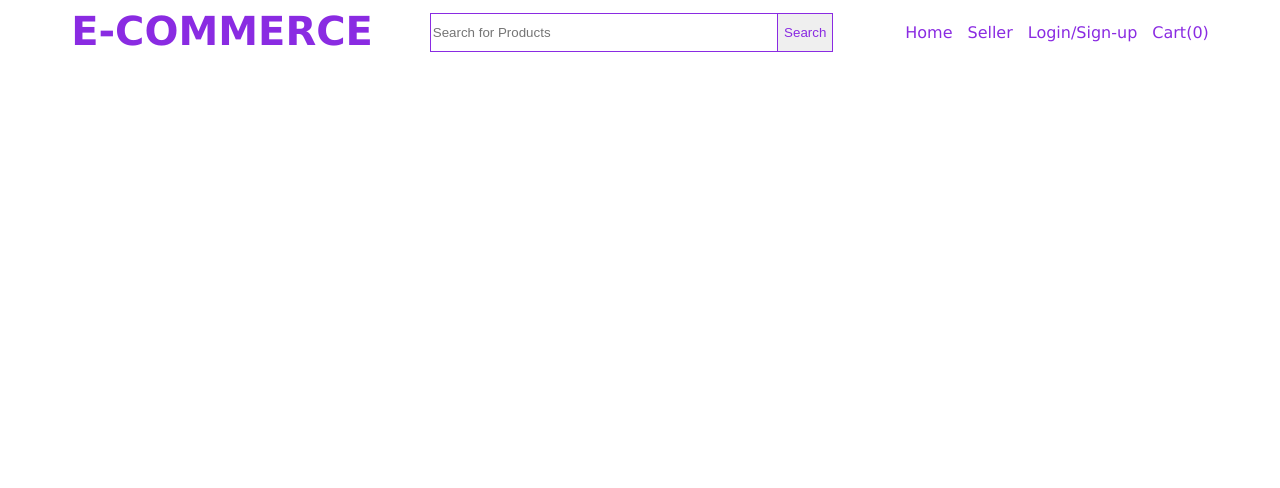
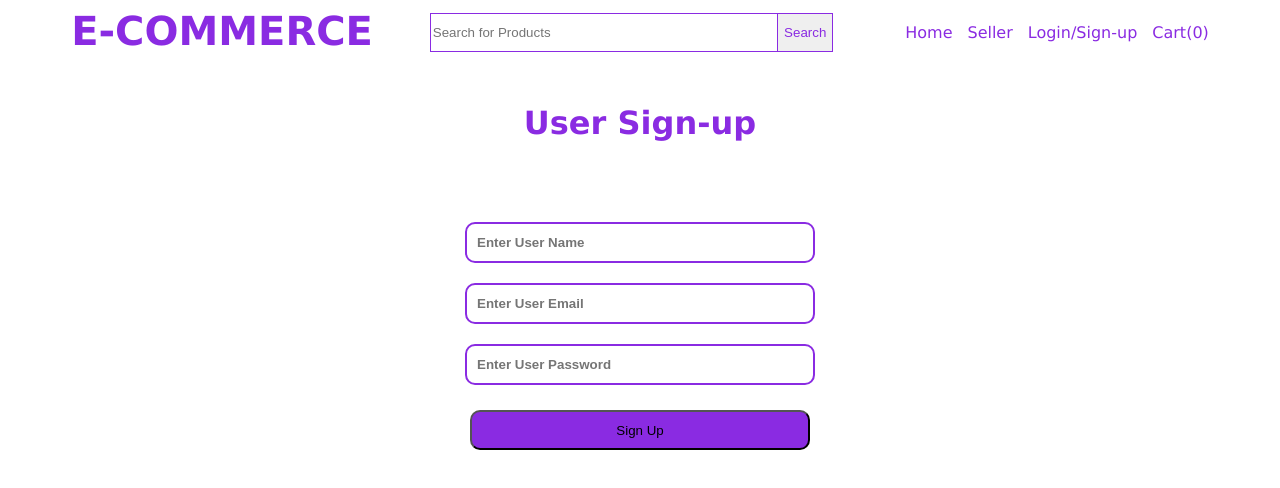
Before and after one commit to Hasul79/E-commerce-Project-Setup-__Angular, an Angular app: page /user-auth in a window 1280 px wide. Before the commit this address led to /. Shown: the top 488 px of the page. Built offline with nearby package versions, Linux system fonts and the light colour scheme.

Commit message:
create 'user'

```diff
--- a/db.json
+++ b/db.json
@@ -95,5 +95,19 @@
       "image": "http://saturnnb.ru/wa-data/public/shop/products/21/00/21/images/48/48.750x0.jpg",
       "id": 7
     }
+  ],
+  "users": [
+    {
+      "name": "Has",
+      "email": "has@has.com",
+      "password": "has777",
+      "id": 1
+    },
+    {
+      "name": "Has",
+      "email": "has@has.com",
+      "password": "has777",
+      "id": 2
+    }
   ]
 }
--- a/src/app/app-routing.module.ts
+++ b/src/app/app-routing.module.ts
@@ -8,6 +8,7 @@
 import { SellerAuthComponent } from './seller-auth/seller-auth.component';
 import { SellerHomeComponent } from './seller-home/seller-home.component';
 import { SellerUpdateProductComponent } from './seller-update-product/seller-update-product.component';
+import { UserAuthComponent } from './user-auth/user-auth.component';
 
 const routes: Routes = [
   {
@@ -40,6 +41,10 @@
   {
     path: 'details/:productId',
     component: ProductDetailsComponent,
+  },
+  {
+    path: 'user-auth',
+    component: UserAuthComponent,
   }
 
 ];
--- a/src/app/header/header.component.html
+++ b/src/app/header/header.component.html
@@ -17,7 +17,7 @@
         <ul *ngSwitchCase="'default'">
             <li><a routerLink="">Home</a></li>
             <li><a routerLink="seller-auth">Seller</a></li>
-            <li><a href="#">Login/Sign-up</a></li>
+            <li><a routerLink="/user-auth">Login/Sign-up</a></li>
             <li><a href="#">Cart(0)</a></li>
         </ul>
 
--- a/src/app/seller-auth/seller-auth.component.css
+++ b/src/app/seller-auth/seller-auth.component.css
@@ -1,10 +1,11 @@
 .sign-up , .login{
     text-align: center;
-    margin-top: 80px;
-    margin-bottom: 50px;
+}
+.sign-up h1, .login h1{
+    margin-top: 50px;
+    margin-bottom: 80px;
     color:blueviolet;
 }
-
 .h1{
     color:blueviolet;
     background-color: white;
--- /dev/null
+++ b/src/app/services/user.service.ts
@@ -0,0 +1,24 @@
+import { HttpClient } from '@angular/common/http';
+import { Injectable } from '@angular/core';
+import { Router } from '@angular/router';
+import { signUp } from '../data-type';
+
+@Injectable({
+  providedIn: 'root'
+})
+export class UserService {
+
+  constructor(private http: HttpClient, private router:Router) { }
+    userSignUp(user: signUp){
+    // console.warn(user);
+    this.http.post("http://localhost:3000/users", user, {observe: 'response'})
+  .subscribe((result) => {
+    console.warn(result);
+    if(result){
+      localStorage.setItem('user', JSON.stringify(result.body));
+      this.router.navigate(['/'])
+    }
+
+  })
+  }
+}
--- a/src/app/user-auth/user-auth.component.css
+++ b/src/app/user-auth/user-auth.component.css
@@ -0,0 +1,6 @@
+.user-auth h1 {
+    margin-top: 50px;
+    margin-bottom: 80px;
+    color:blueviolet;
+    text-align: center;
+}
--- a/src/app/user-auth/user-auth.component.html
+++ b/src/app/user-auth/user-auth.component.html
@@ -1 +1,29 @@
-<p>user-auth works!</p>
+<div class="user-auth">
+    <h1>User Sign-up</h1>
+    <form #userSignUp="ngForm" class="common-form" (ngSubmit)="signUp(userSignUp.value)">
+<input
+    type="text"
+    class="form-input"
+    placeholder="Enter User Name"
+    name="name"
+    ngModel
+     />
+
+     <input
+    type="text"
+    class="form-input"
+    placeholder="Enter User Email"
+    name="email"
+    ngModel
+     />
+
+     <input
+    type="password"
+    class="form-input"
+    placeholder="Enter User Password"
+    name="password"
+    ngModel
+     />
+     <button class="form-button">Sign Up</button>
+    </form>
+</div>
--- a/src/app/user-auth/user-auth.component.ts
+++ b/src/app/user-auth/user-auth.component.ts
@@ -1,10 +1,22 @@
-import { Component } from '@angular/core';
+import { Component, OnInit } from '@angular/core';
+import { signUp } from '../data-type';
+import { UserService } from '../services/user.service';
 
 @Component({
   selector: 'app-user-auth',
   templateUrl: './user-auth.component.html',
   styleUrls: ['./user-auth.component.css']
 })
-export class UserAuthComponent {
+export class UserAuthComponent implements OnInit{
+  constructor(private user: UserService) { }
 
+
+  ngOnInit(): void {
+
+  }
+
+  signUp(data : signUp) {
+  // console.warn(data);
+   this.user.userSignUp(data)
+  }
 }
```
Also changed, not shown: 1 other file (tests, documents, lock files or other folders).
